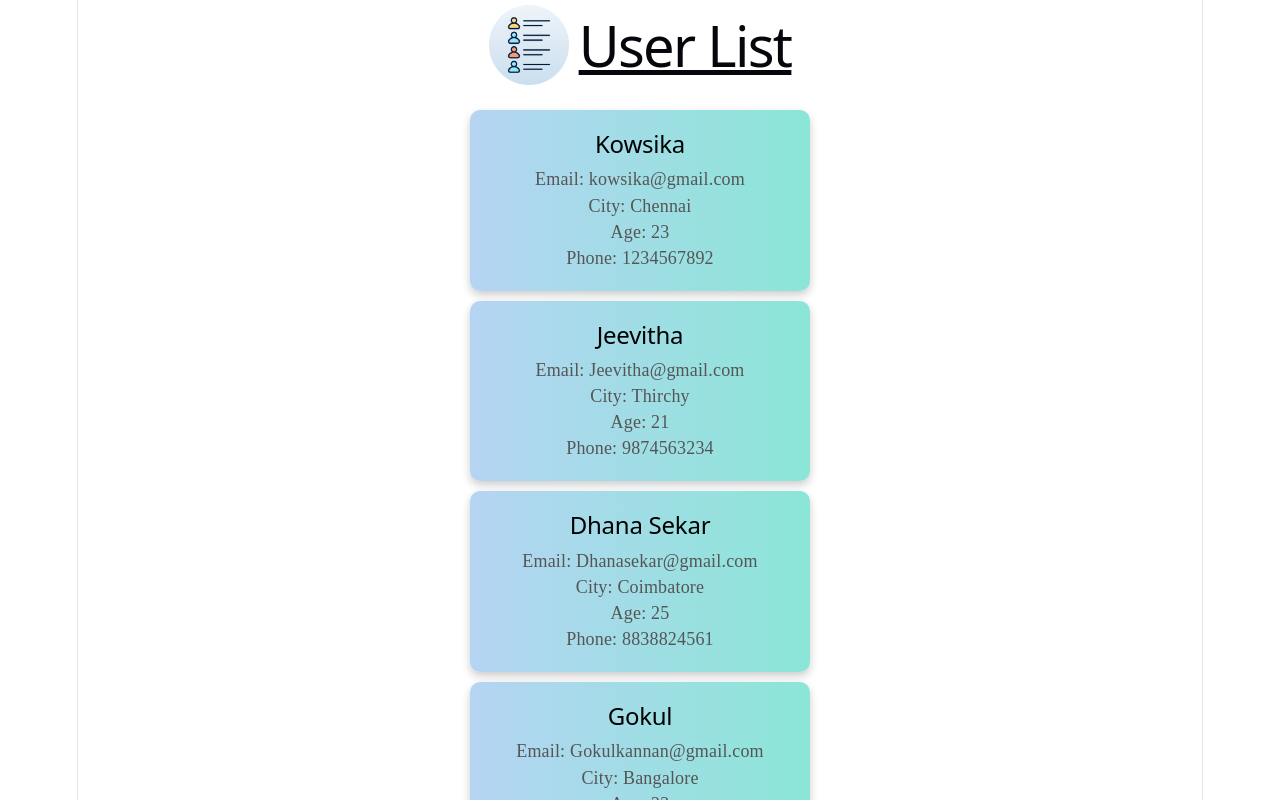
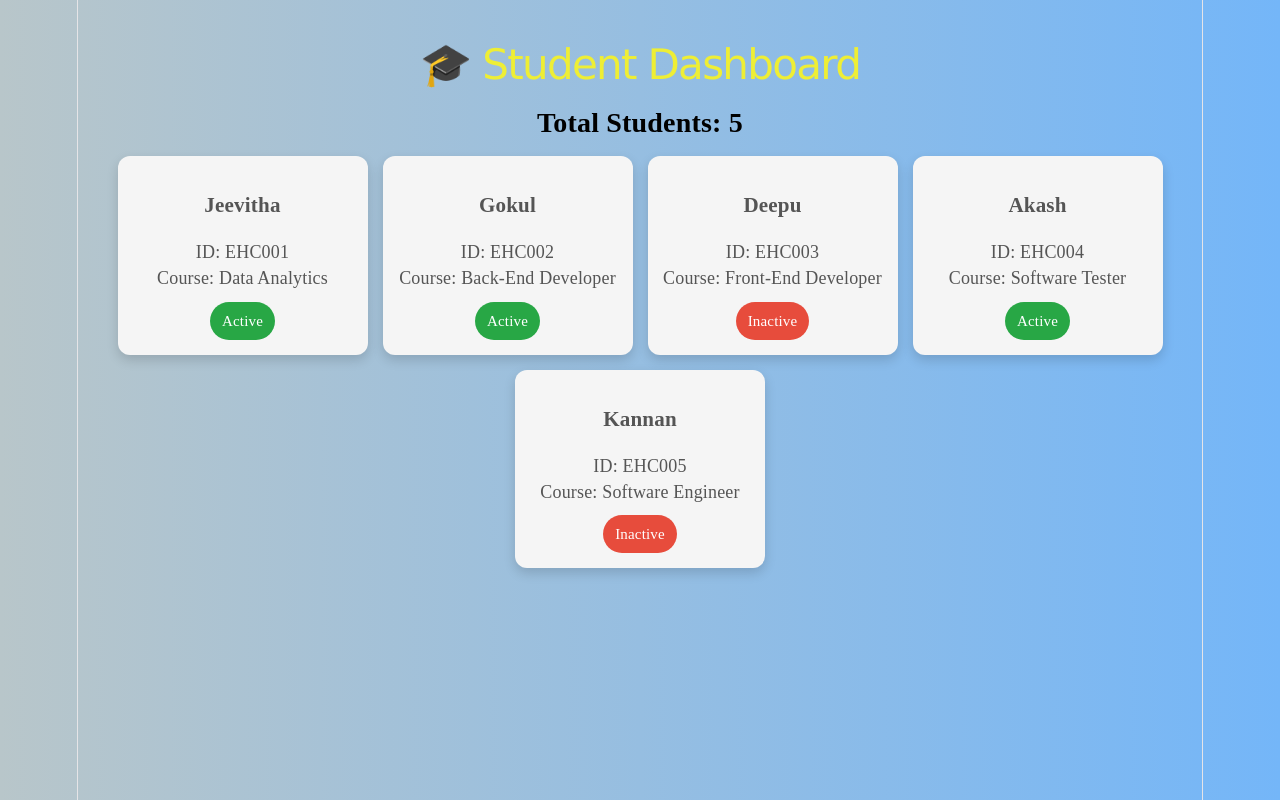
Before and after one commit to Jeevitha-98/Jeevitha, a React (Vite) app: page / in a window 1280 px wide. Shown: the top 800 px of the page. Built offline with nearby package versions, Linux system fonts and the light colour scheme.

Commit message:
ReactJS task4

```diff
--- a/src/App.css
+++ b/src/App.css
@@ -1,5 +1,4 @@
-
-body {
+/*body {
   margin: 0;
   font-family: Arial, sans-serif;
   background: linear-gradient(to right, #b5d4f3, #8be6d7);
@@ -54,4 +53,75 @@ body {
 .card p {
   margin: 6px 0;
   color: #555;
+}/*
+
+/* Status badge */
+body {
+  font-family: Arial, sans-serif;
+  background: linear-gradient(to right, #b8c6ca, #74b6f8);
 }
+
+.container {
+  text-align: center;
+  padding: 20px;
+  font-family: 'Times New Roman', Times, serif;
+  font-size: 22px;
+
+}
+.container h1 {
+  color: #eeee35;
+  font-family: 'Lucida Sans', 'Lucida Sans Regular', 'Lucida Grande', 'Lucida Sans Unicode', Geneva, Verdana, sans-serif;
+  font-size: 42px;
+}
+.count {
+  font-weight: bold;
+  margin-bottom: 20px;
+  color: black;
+  font-family: 'Times New Roman', Times, serif;
+  font-size: 28px;
+}
+
+.card-container {
+  display: flex;
+  flex-wrap: wrap;
+  justify-content: center;
+  gap: 15px;
+}
+
+.card {
+  width: 220px;
+  padding: 15px;
+  border-radius: 12px;
+  background: whitesmoke;
+  box-shadow: 0 5px 12px rgba(0, 0, 0, 0.15);
+  transition: 0.3s;
+  font-family: 'Times New Roman', Times, serif;
+  font-size: 18px;
+  color: #555;
+}
+
+.card:hover {
+  transform: translateY(-5px);
+}
+
+.course {
+  color: #555;
+}
+
+
+.status {
+  display: inline-block;
+  margin-top: 10px;
+  padding: 6px 12px;
+  border-radius: 20px;
+  color: white;
+  font-size: 15px;
+}
+
+.active {
+  background-color: #28a745;
+}
+
+.inactive {
+  background-color: #e74c3c;
+}
--- a/src/App.jsx
+++ b/src/App.jsx
@@ -1,14 +1,28 @@
-//import "./App.css";
+import "./App.css";
 import Parent from "./Parent";
 import Map from "./Component/Map"
+import Studentcard from "./Studentcard";
 
+export default function App() {
+  const students=[
+{id: "EHC001", name:"Jeevitha", Course:"Data Analytics", isActive:true},
+{id: "EHC002", name:"Gokul", Course:"Back-End Developer", isActive:true},
+{id: "EHC003", name:"Deepu", Course:"Front-End Developer", isActive:false},
+{id: "EHC004", name:"Akash", Course:"Software Tester", isActive:true},
+{id: "EHC005", name:"Kannan", Course:"Software Engineer", isActive:false},
+  ];
 
-function App() {
   return (
-    <div>
-      <Map/>
+    <div className="container">
+      <h1>🎓 Student Dashboard</h1>
+      <p className="count">Total Students: {students.length}</p>
+
+      <div className="card-container">
+        {students.map((student) => (
+          <Studentcard key={student.id} student={student} />
+        ))}
+
+    </div>
     </div>
   );
 }
-
-export default App;
--- /dev/null
+++ b/src/Studentcard.jsx
@@ -0,0 +1,16 @@
+import React from "react";
+import "./App.css";
+
+export default function StudentCard({ student }) {
+  return (
+    <div className="card">
+      <h3>{student.name}</h3>
+      <p>ID: {student.id}</p>
+      <p className="Course">Course: {student.Course}</p>
+
+            <span className={student.isActive ? "status active" : "status inactive"}>
+        {student.isActive ? "Active" : "Inactive"}
+      </span>
+    </div>
+  );
+}
```
